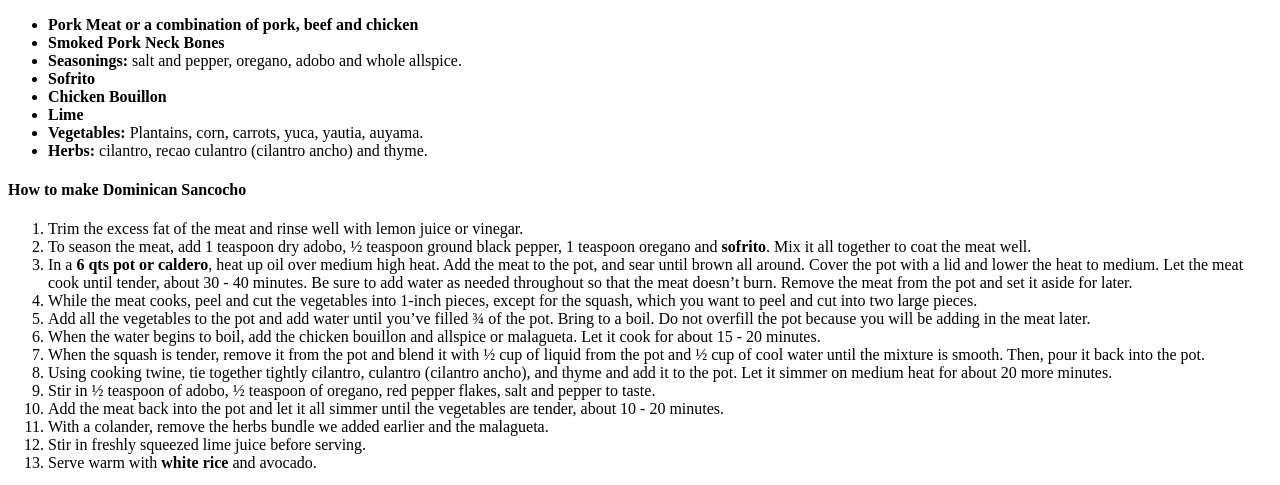
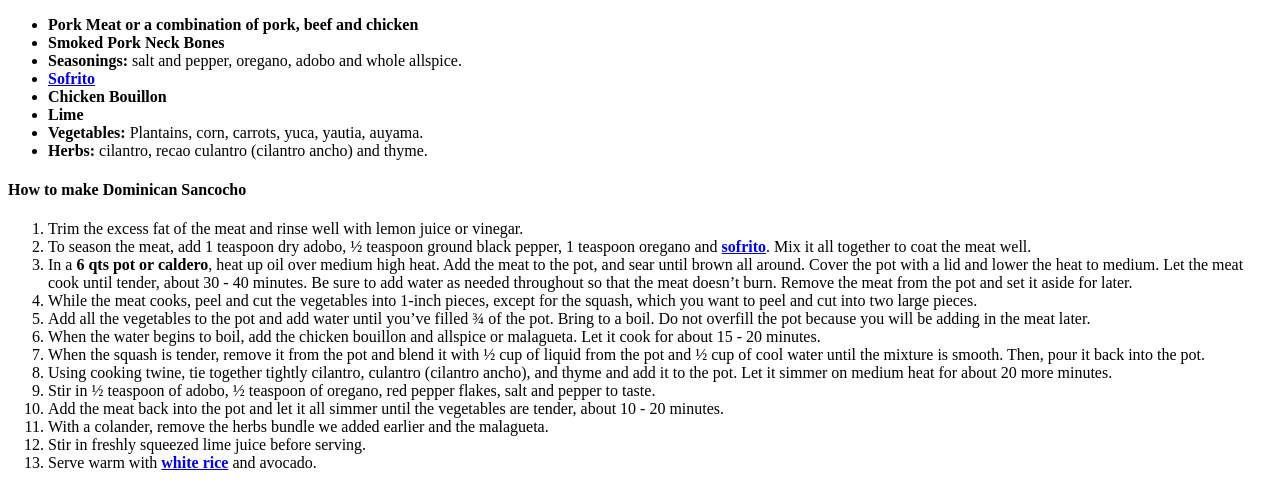
Before and after one commit to betomambo/odin-recipes, a plain HTML site: page recipes/sancocho.html in a window 1280 px wide. Shown: the part 674-1159 px from the top of the page. Drawn offline with Linux system fonts and the light colour scheme.

Commit message:
Add two anchor tags to instructions

```diff
--- a/recipes/sancocho.html
+++ b/recipes/sancocho.html
@@ -14,7 +14,7 @@
             <li><strong>Pork Meat or a combination of pork, beef and chicken</strong></li>
             <li><strong>Smoked Pork Neck Bones</strong></li>
             <li><strong>Seasonings:</strong> salt and pepper, oregano, adobo and whole allspice.</li>
-            <li><strong>Sofrito</strong></li>
+            <li><a href=https://mydominicankitchen.com/homemade-latin-sofrito-seasoning><strong>Sofrito</strong></a></li>
             <li><strong>Chicken Bouillon</strong></li>
             <li><strong>Lime</strong></li>
             <li><strong>Vegetables:</strong> Plantains, corn, carrots, yuca, yautia, auyama.</li>
@@ -23,7 +23,7 @@
         <h4>How to make Dominican Sancocho</h4>
         <ol>
             <li>Trim the excess fat of the meat and rinse well with lemon juice or vinegar. </li>
-            <li>To season the meat, add 1 teaspoon dry adobo, ½ teaspoon ground black pepper, 1 teaspoon oregano and <strong>sofrito</strong>. Mix it all together to coat the meat well. </li>
+            <li>To season the meat, add 1 teaspoon dry adobo, ½ teaspoon ground black pepper, 1 teaspoon oregano and <a href=https://mydominicankitchen.com/homemade-latin-sofrito-seasoning><strong>sofrito</strong></a>. Mix it all together to coat the meat well. </li>
             <li>In a <strong>6 qts pot or caldero</strong>, heat up oil over medium high heat. Add the meat to the pot, and sear until brown all around. Cover the pot with a lid and lower the heat to medium. Let the meat cook until tender, about 30 - 40 minutes. Be sure to add water as needed throughout so that the meat doesn’t burn. Remove the meat from the pot and set it aside for later.</li>
             <li>While the meat cooks, peel and cut the vegetables into 1-inch pieces, except for the squash, which you want to peel and cut into two large pieces. </li>
             <li>Add all the vegetables to the pot and add water until you’ve filled ¾ of the pot. Bring to a boil. Do not overfill the pot because you will be adding in the meat later. </li>
@@ -34,7 +34,7 @@
             <li>Add the meat back into the pot and let it all simmer until the vegetables are tender, about 10 - 20 minutes.</li>
             <li>With a colander, remove the herbs bundle we added earlier and the malagueta. </li>
             <li>Stir in freshly squeezed lime juice before serving.</li>
-            <li>Serve warm with <strong>white rice</strong> and avocado.</li>
+            <li>Serve warm with <a href=https://mydominicankitchen.com/how-to-cook-white-rice><strong>white rice</strong></a> and avocado.</li>
         </ol>
     </body>
 </html>
```
